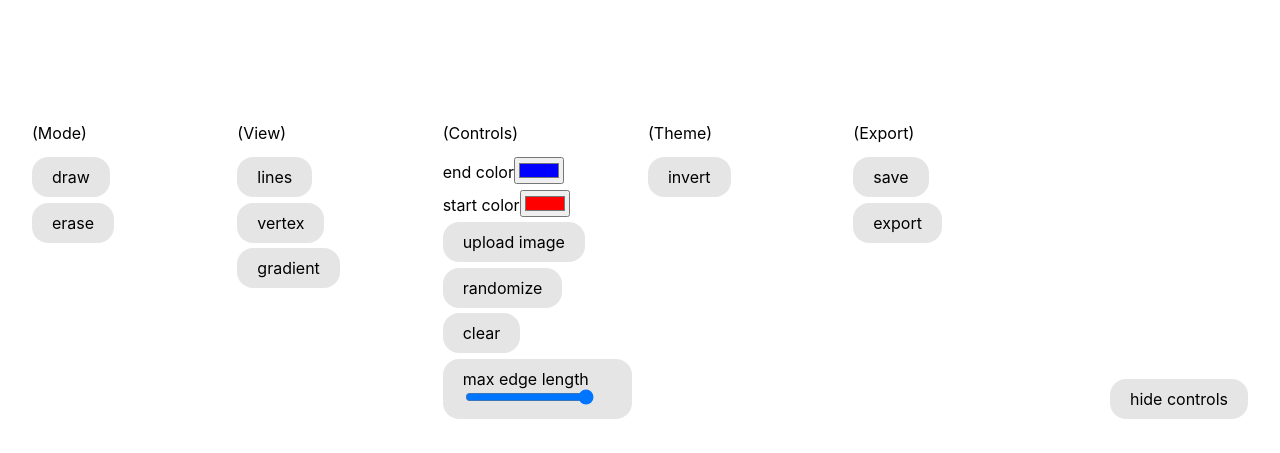
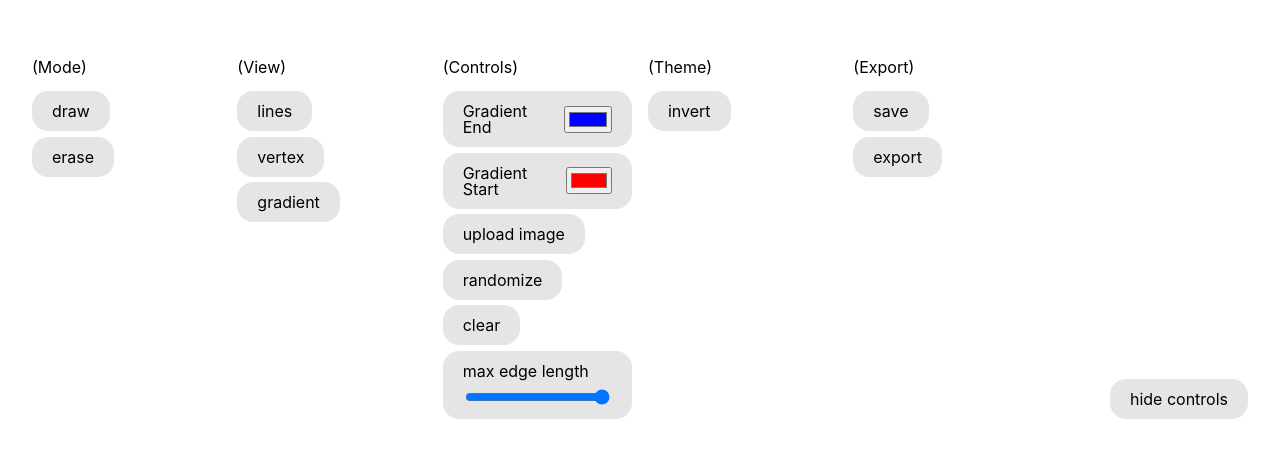
Before and after one commit to moritzsalla/polytess, a React (Create React App) app: page / in a window 1280 px wide. Shown: the part 349-802 px from the top of the page. Built offline with nearby package versions, Linux system fonts and the light colour scheme.

Commit message:
Refactor button, input color, and input range styles for improved consistency and readability; update gradient labels in menu configuration

```diff
--- a/src/components/InputColor/InputColor.module.css
+++ b/src/components/InputColor/InputColor.module.css
@@ -1,5 +1,32 @@
-.wrapper {}
+.wrapper {
+	padding: 0.75rem 1.25rem;
+	border-radius: 1rem;
+	background-color: color-mix(
+		in srgb,
+		var(--color-secondary) 10%,
+		transparent
+	);
+	display: flex;
+	align-items: center;
+	flex-direction: row;
+	gap: 0.5rem;
+	width: fit-content;
+	color: var(--color-secondary);
+	backdrop-filter: blur(0.5rem);
+}
 
-.label {}
+.label {
+	transition:
+		background-color 0.15s var(--easeSmooth),
+		scale 0.15s var(--easeSmooth),
+		opacity 0.15s var(--easeSmooth);
+	scale: 1;
 
-.input {}
+	@starting-style {
+		opacity: 0;
+		scale: 0.5;
+	}
+}
+
+.input {
+}
--- a/src/components/InputRange/InputRange.module.css
+++ b/src/components/InputRange/InputRange.module.css
@@ -1,9 +1,16 @@
 .wrapper {
 	padding: 0.75rem 1.25rem;
 	border-radius: 1rem;
-   background-color: color-mix(in srgb, var(--color-secondary) 10%, transparent);
+	background-color: color-mix(
+		in srgb,
+		var(--color-secondary) 10%,
+		transparent
+	);
 	color: var(--color-secondary);
 	backdrop-filter: blur(0.5rem);
+	display: flex;
+	flex-direction: column;
+	gap: 0.5rem;
 }
 
 .label {
@@ -19,4 +26,5 @@
 	}
 }
 
-.input {}
+.input {
+}
--- a/src/components/Menu/createMenuConfig.ts
+++ b/src/components/Menu/createMenuConfig.ts
@@ -112,7 +112,7 @@ export const createMenuConfig: CreateMenuConfig = (
 		// Gradient-Start color
 		baseConfig.Controls.unshift({
 			type: "color",
-			label: "start color",
+			label: "Gradient Start",
 			value: gradient.startColor,
 			onChange: (e) =>
 				dispatch(canvasActions.setGradientStartColor(e.target.value)),
@@ -120,7 +120,7 @@ export const createMenuConfig: CreateMenuConfig = (
 		// Gradient-End color
 		baseConfig.Controls.unshift({
 			type: "color",
-			label: "end color",
+			label: "Gradient End",
 			value: gradient.endColor,
 			onChange: (e) =>
 				dispatch(canvasActions.setGradientEndColor(e.target.value)),
```
Also changed, not shown: src/components/Button/Button.module.css (+19 -4 lines). Lines whose indentation alone changed are shown as unchanged.
